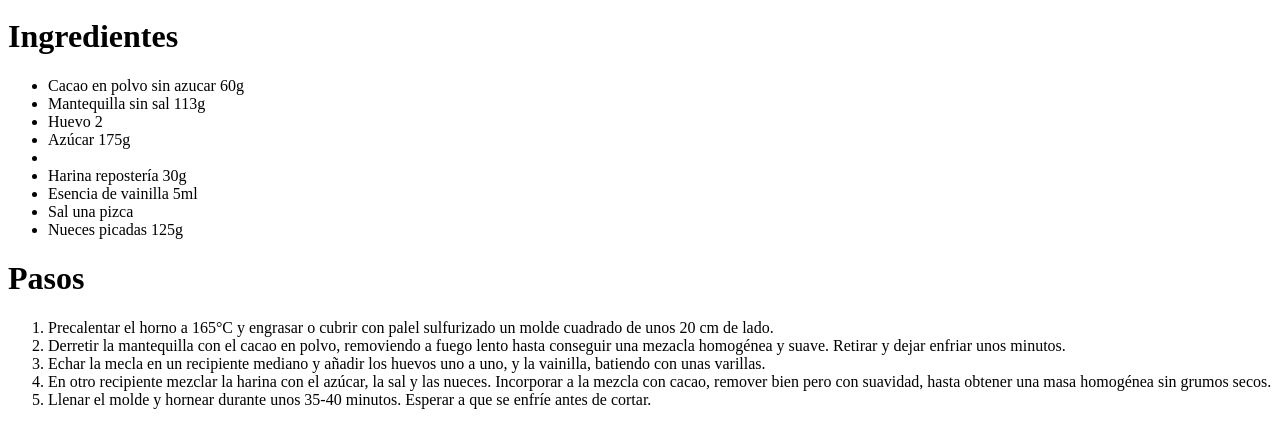
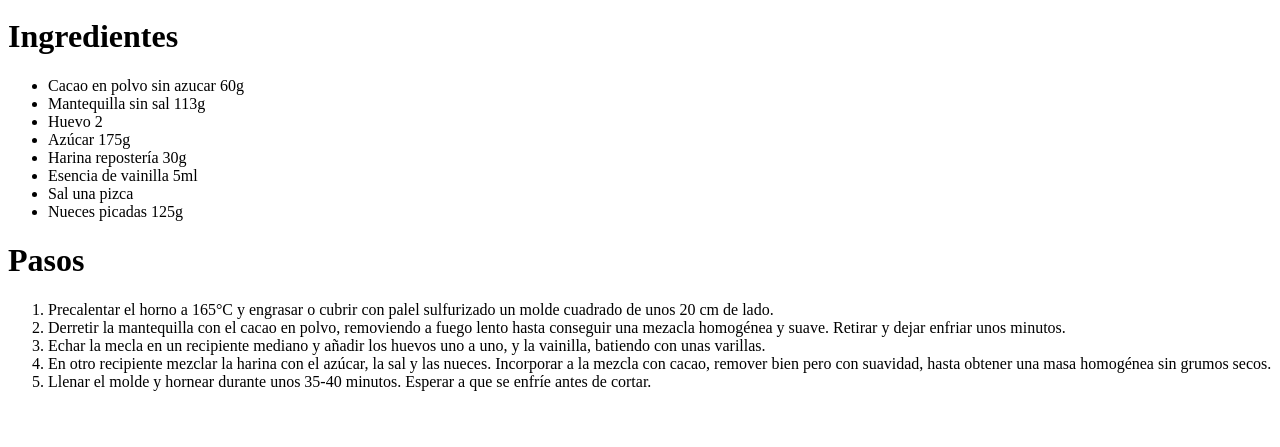
Before and after one commit to 17112019/recetas, a plain HTML site: page recetas 2/brownies.html in a window 1280 px wide. Shown: the part 137-584 px from the top of the page. Drawn offline with Linux system fonts and the light colour scheme.

Commit message:
se corrige error

```diff
--- a/recetas 2/brownies.html
+++ b/recetas 2/brownies.html
@@ -12,7 +12,7 @@
        <li>Cacao en polvo sin azucar 60g</li>
        <li>Mantequilla sin sal 113g</li>
        <li>Huevo 2</li>
-       <li>Azúcar 175g<li>
+       <li>Azúcar 175g</li>
        <li>Harina repostería 30g</li>
        <li>Esencia de vainilla 5ml</li>
        <li>Sal una pizca</li>
```
